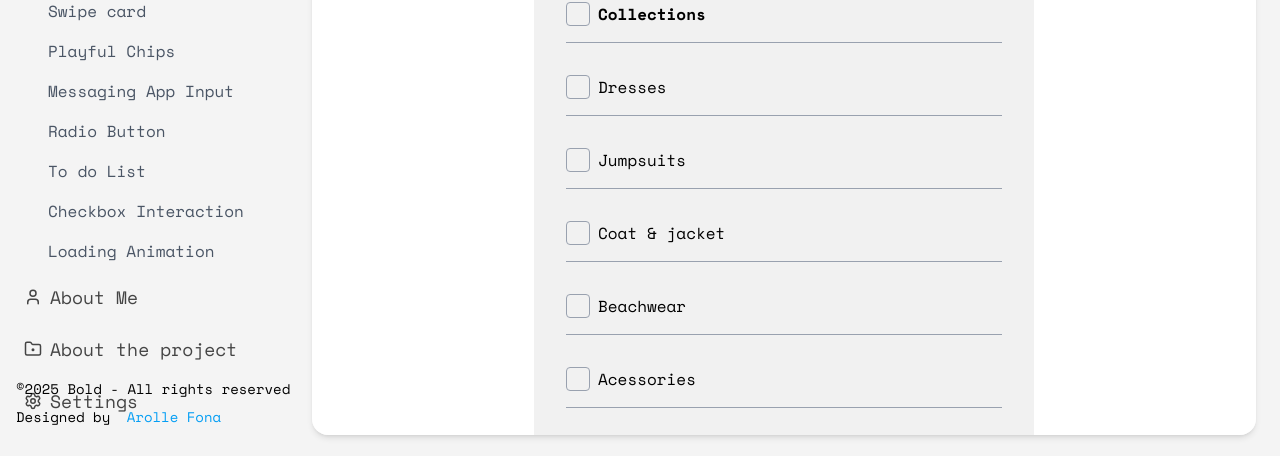
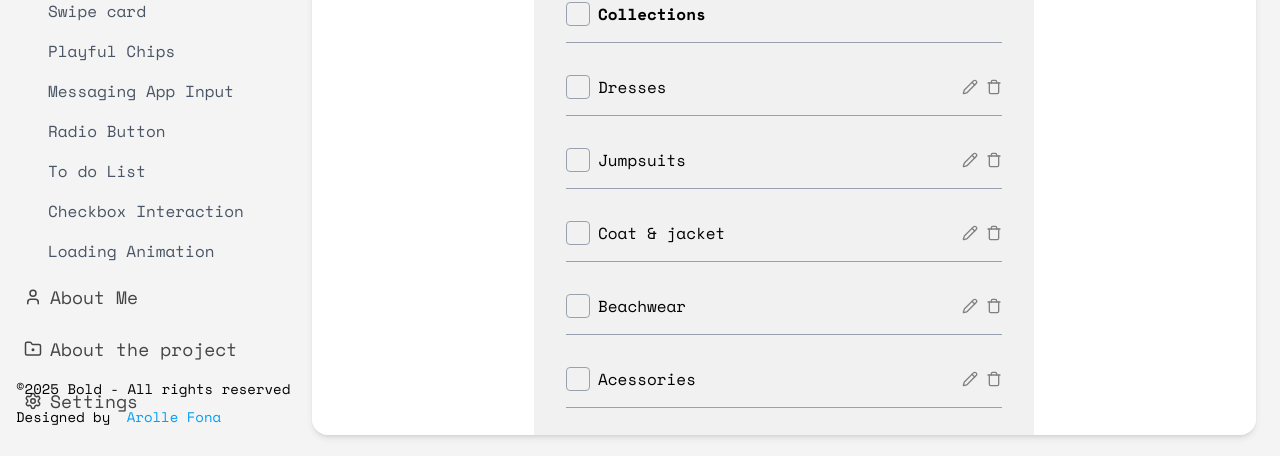
Before and after one commit to arolle11/animations-portfolio, a React (Vite) app: page /animation/CheckboxInteraction in a window 1280 px wide. Shown: the part 341-797 px from the top of the page. Built offline with nearby package versions, Linux system fonts and the light colour scheme; a web font is replaced by a local one.

Commit message:
updates on checkbox interactions: add icons

```diff
--- a/src/components/animations/CheckboxInteraction.tsx
+++ b/src/components/animations/CheckboxInteraction.tsx
@@ -1,3 +1,5 @@
+import { Pencil, Trash } from "lucide-react";
+
 export default function CheckboxInteraction() {
   const items = [
     "Dresses",
@@ -15,10 +17,16 @@ export default function CheckboxInteraction() {
       {items.map((item, index) => (
         <div
           key={index}
-          className="flex gap-2 items-center border-b border-b-gray-400 pb-4 w-full"
+          className="flex items-center justify-between border-b border-b-gray-400 pb-4 w-full"
         >
-          <span className="rounded-sm border border-gray-400 w-6 h-6"> </span>
-          <p className="text-base">{item}</p>
+          <div className="flex gap-2">
+            <span className="rounded-sm border border-gray-400 w-6 h-6"> </span>
+            <p className="text-base">{item}</p>
+          </div>
+          <div className="flex gap-2">
+            <Pencil size={16} color="gray" />
+            <Trash size={16} color="gray" />
+          </div>
         </div>
       ))}
     </div>
```
